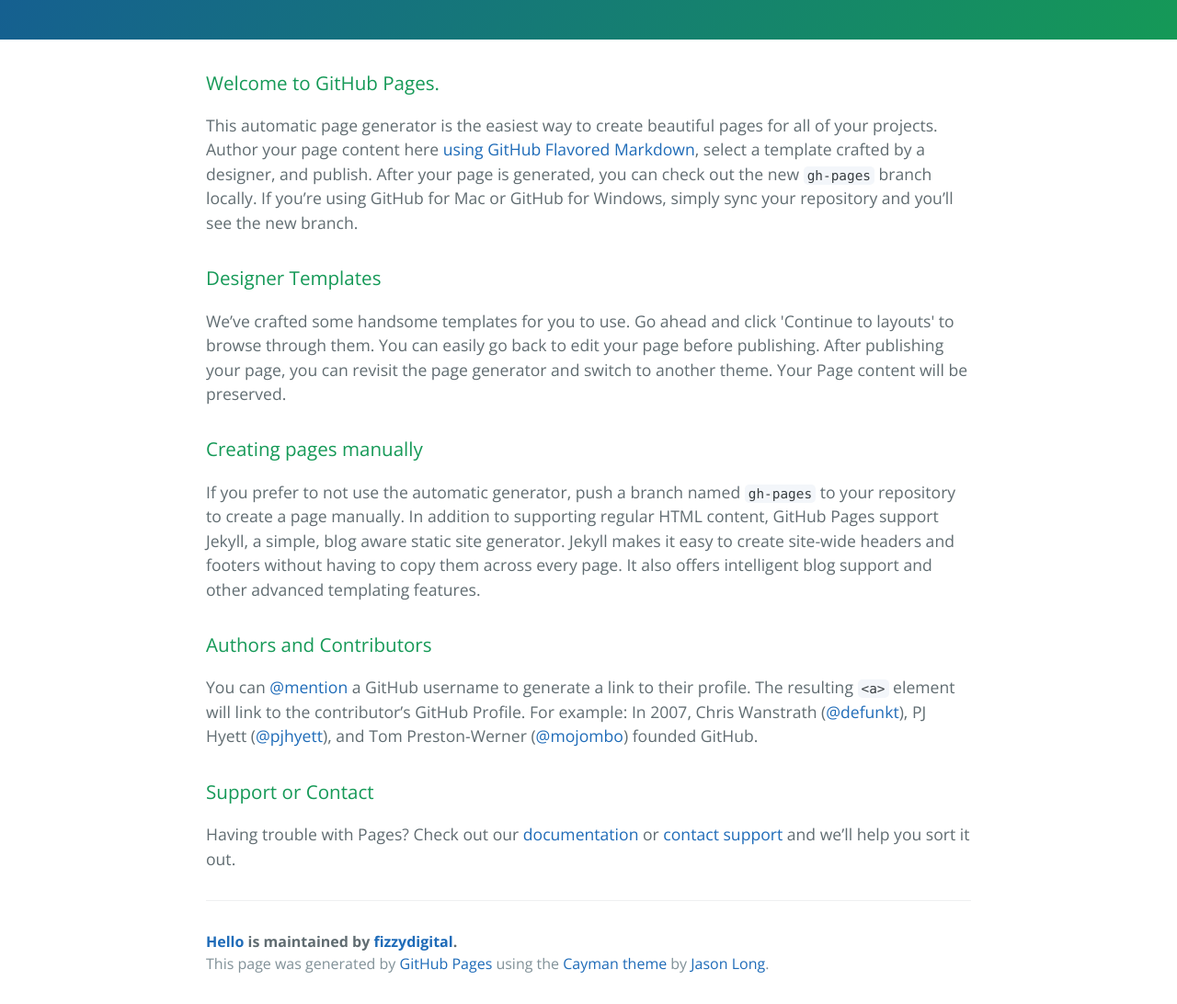
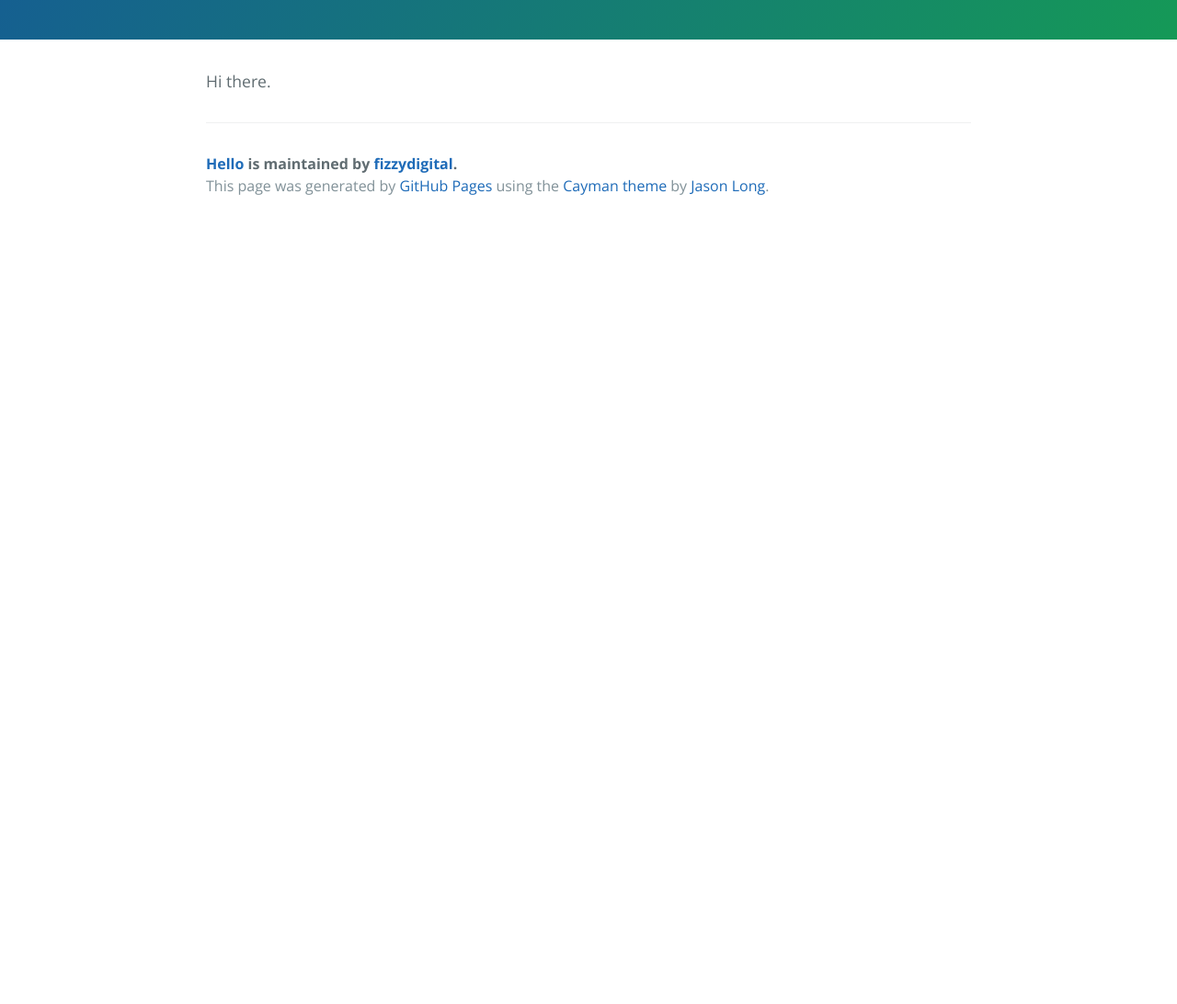
Before and after one commit to fizzydigital/hello, a plain HTML site: page index.html in a window 1280 px wide. Shown: the part 340-1432 px from the top of the page at 92% size. After the commit the page ends 800 px from the top, so only its background shows below. Drawn offline with nearby package versions, Linux system fonts and the light colour scheme.

```diff
--- a/index.html
+++ b/index.html
@@ -19,30 +19,7 @@
     </section>
 
     <section class="main-content">
-      <h3>
-<a id="welcome-to-github-pages" class="anchor" href="#welcome-to-github-pages" aria-hidden="true"><span class="octicon octicon-link"></span></a>Welcome to GitHub Pages.</h3>
-
-<p>This automatic page generator is the easiest way to create beautiful pages for all of your projects. Author your page content here <a href="https://guides.github.com/features/mastering-markdown/">using GitHub Flavored Markdown</a>, select a template crafted by a designer, and publish. After your page is generated, you can check out the new <code>gh-pages</code> branch locally. If you’re using GitHub for Mac or GitHub for Windows, simply sync your repository and you’ll see the new branch.</p>
-
-<h3>
-<a id="designer-templates" class="anchor" href="#designer-templates" aria-hidden="true"><span class="octicon octicon-link"></span></a>Designer Templates</h3>
-
-<p>We’ve crafted some handsome templates for you to use. Go ahead and click 'Continue to layouts' to browse through them. You can easily go back to edit your page before publishing. After publishing your page, you can revisit the page generator and switch to another theme. Your Page content will be preserved.</p>
-
-<h3>
-<a id="creating-pages-manually" class="anchor" href="#creating-pages-manually" aria-hidden="true"><span class="octicon octicon-link"></span></a>Creating pages manually</h3>
-
-<p>If you prefer to not use the automatic generator, push a branch named <code>gh-pages</code> to your repository to create a page manually. In addition to supporting regular HTML content, GitHub Pages support Jekyll, a simple, blog aware static site generator. Jekyll makes it easy to create site-wide headers and footers without having to copy them across every page. It also offers intelligent blog support and other advanced templating features.</p>
-
-<h3>
-<a id="authors-and-contributors" class="anchor" href="#authors-and-contributors" aria-hidden="true"><span class="octicon octicon-link"></span></a>Authors and Contributors</h3>
-
-<p>You can <a href="https://github.com/blog/821" class="user-mention">@mention</a> a GitHub username to generate a link to their profile. The resulting <code>&lt;a&gt;</code> element will link to the contributor’s GitHub Profile. For example: In 2007, Chris Wanstrath (<a href="https://github.com/defunkt" class="user-mention">@defunkt</a>), PJ Hyett (<a href="https://github.com/pjhyett" class="user-mention">@pjhyett</a>), and Tom Preston-Werner (<a href="https://github.com/mojombo" class="user-mention">@mojombo</a>) founded GitHub.</p>
-
-<h3>
-<a id="support-or-contact" class="anchor" href="#support-or-contact" aria-hidden="true"><span class="octicon octicon-link"></span></a>Support or Contact</h3>
-
-<p>Having trouble with Pages? Check out our <a href="https://help.github.com/pages">documentation</a> or <a href="https://github.com/contact">contact support</a> and we’ll help you sort it out.</p>
+      <p>Hi there.</p>
 
       <footer class="site-footer">
         <span class="site-footer-owner"><a href="https://github.com/fizzydigital/hello">Hello</a> is maintained by <a href="https://github.com/fizzydigital">fizzydigital</a>.</span>
```
Also changed, not shown: params.json (+1 -1 lines).
